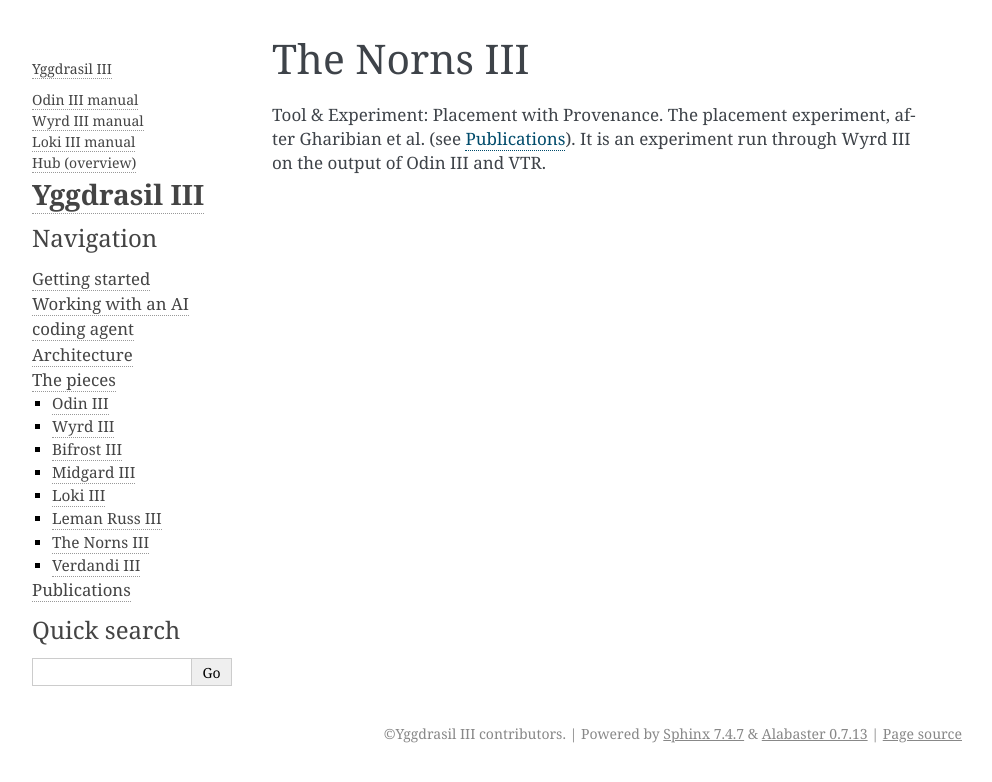
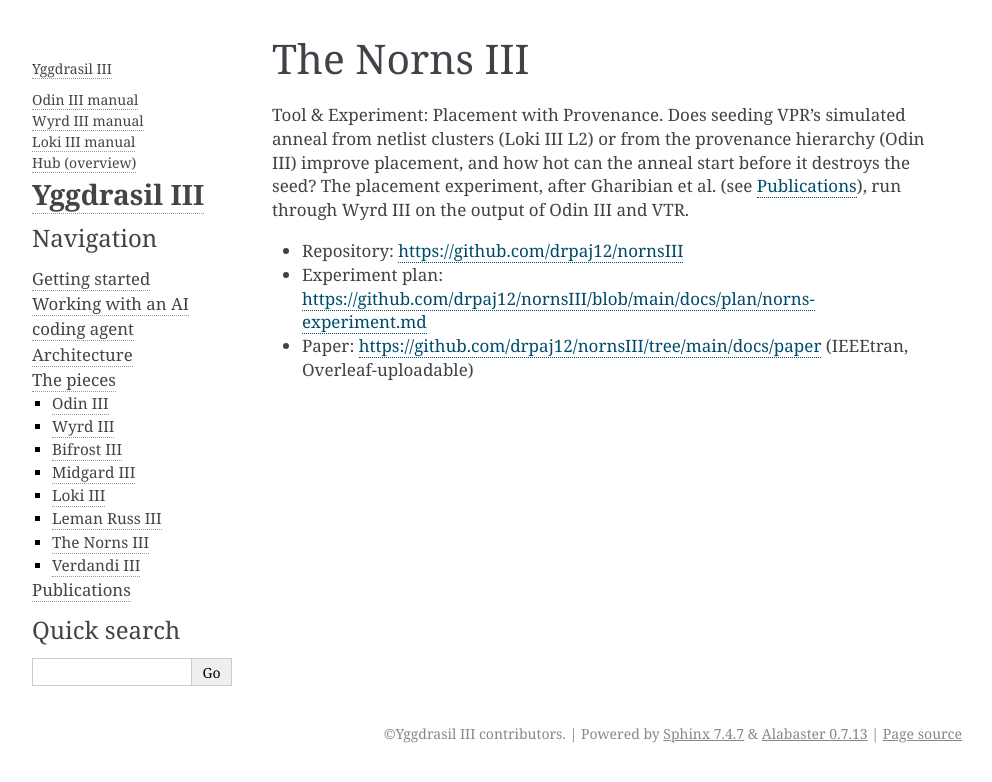
Before and after one commit to drpaj12/YggdrasilIII, a Sphinx documentation site: the page built from docs/pieces/norns.md, in a window 1280 px wide. Shown: the top 782 px of the page, without its empty margins (148-1140 px from the left). Built offline with Sphinx 7.4.7, drawn with Linux system fonts in a browser that asks for light colours.

Commit message:
docs: link the Norns III repository, plan and paper (#10)
* tree: add Verdandi III side branch; hub links to Verdandi

- fig_yggdrasil: add Verdandi III as a fourth side branch, same style as
  Loki III, Leman Russ III and The Norns III; re-space the side-branch
  stack; drop the unused twig style left from the old stray stub
- README and docs: list Verdandi III with its repository and current
  docs, add its piece page and architecture note; Pages static image
  refreshed from the regenerated picture
- Known tree flaws: the stray branch stub, the root-label clash and the
  oracle mini-tree overlaps were already fixed on main (de2491b); the
  regenerated picture has no stray stub, the root labels are distinct and
  the oracle trees are separated by about 3 mm.

Co-Authored-By: Claude Opus 5.5 <noreply@anthropic.com>

* docs: link the Norns III repository, plan and paper

Co-Authored-By: Claude Opus 5.5 <noreply@anthropic.com>
Claude-Session: https://claude.ai/code/session_01A62VDZFXEPRTsZwptzzALQ

---------

Co-authored-by: Claude Opus 5.5 <noreply@anthropic.com>

```diff
--- a/docs/pieces/norns.md
+++ b/docs/pieces/norns.md
@@ -1,4 +1,10 @@
 # The Norns III
 
-Tool & Experiment: Placement with Provenance. The placement experiment, after Gharibian et al. (see {doc}`../publications`). It is an experiment run
-through Wyrd III on the output of Odin III and VTR.
+Tool & Experiment: Placement with Provenance. Does seeding VPR's simulated anneal from netlist
+clusters (Loki III L2) or from the provenance hierarchy (Odin III) improve placement, and how hot
+can the anneal start before it destroys the seed? The placement experiment, after Gharibian et al.
+(see {doc}`../publications`), run through Wyrd III on the output of Odin III and VTR.
+
+- Repository: <https://github.com/drpaj12/nornsIII>
+- Experiment plan: <https://github.com/drpaj12/nornsIII/blob/main/docs/plan/norns-experiment.md>
+- Paper: <https://github.com/drpaj12/nornsIII/tree/main/docs/paper> (IEEEtran, Overleaf-uploadable)
```
Also changed, not shown: README.md (+1 -1 lines).
